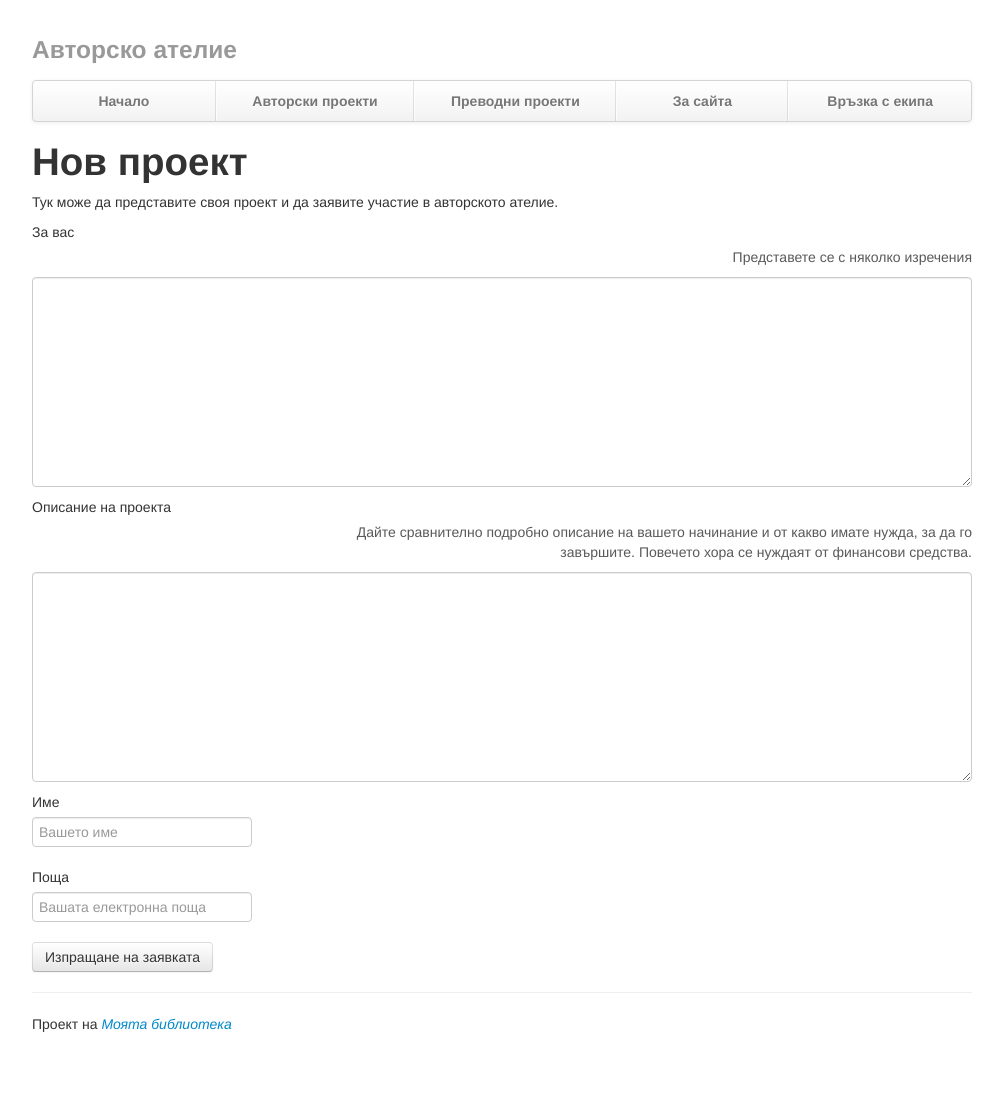
After one commit to chitanka/creatro, a PHP site: template app/views/projects-new.html.twig in a window 1280 px wide. The commit adds this page. Shown: the whole page, without its empty margins (138-1141 px from the left). Run offline with PHP 8.4, Linux system fonts and the light colour scheme; the template is opened without the code that fills it, so the values that code supplies are empty; some libraries are stand-ins or nearby versions.

Commit message:
add form for new projects

```diff
--- a/app/views/index.html.twig
+++ b/app/views/index.html.twig
@@ -4,7 +4,7 @@
 	<div class="intro">
 		<h1>Да творим заедно!</h1>
 		<p class="lead">Добре дошли в авторското ателие! Тук всеки може да представи свой проект за ново литературно произведение и да опише от каква помощ има нужда, за да го завърши.</p>
-		<a class="btn btn-large btn-success" href="/projects/new">Започване на нов проект</a>
+		<a class="btn btn-large btn-success" href="/projects/new">Заявка за нов проект</a>
 	</div>
 
 	<hr>
--- /dev/null
+++ b/app/views/projects-new.html.twig
@@ -0,0 +1,65 @@
+{% extends "base.html.twig" %}
+
+{% block content %}
+	<h1>Нов проект</h1>
+
+	{% if success_message is defined %}
+    <div class="alert alert-success">
+		{{ success_message }}
+    </div>
+	{% endif %}
+
+	{% if error_message is defined %}
+    <div class="alert alert-error">
+		{{ error_message }}
+    </div>
+	{% endif %}
+
+	<p>Тук може да представите своя проект и да заявите участие в авторското ателие.</p>
+
+	<form action="{{ path('projects-new') }}" method="post">
+		<div class="control-group">
+			<label class="control-label" for="inputAuthor">За вас</label>
+			<span class="help-block">Представете се с няколко изречения</span>
+			<div class="controls">
+				<textarea class="input-block-level" id="inputAuthor" name="author" rows="10" required>{{app.request.get('author')}}</textarea>
+			</div>
+		</div>
+
+		<div class="control-group">
+			<label class="control-label" for="inputProject">Описание на проекта</label>
+			<span class="help-block">Дайте сравнително подробно описание на вашето начинание и от какво имате нужда, за да го завършите. Повечето хора се нуждаят от финансови средства.</span>
+			<div class="controls">
+				<textarea class="input-block-level" id="inputProject" name="project" rows="10" required>{{app.request.get('message')}}</textarea>
+			</div>
+		</div>
+		<div class="control-group">
+			<label class="control-label" for="inputName">Име</label>
+			<div class="controls">
+				<input type="text" id="inputName" name="name" placeholder="Вашето име" required  value="{{app.request.get('name')}}">
+			</div>
+		</div>
+		<div class="control-group">
+			<label class="control-label" for="inputEmail">Поща</label>
+			<div class="controls">
+				<input type="text" id="inputEmail" name="email" placeholder="Вашата електронна поща" required  value="{{app.request.get('email')}}">
+			</div>
+		</div>
+
+		<div class="control-group">
+			<div class="controls">
+				<button type="submit" class="btn">Изпращане на заявката</button>
+			</div>
+		</div>
+	</form>
+{% endblock %}
+
+{% block stylesheets %}
+	{{parent()}}
+	<style>
+	.help-block {
+		padding-left: 30%;
+		text-align: right;
+	}
+	</style>
+{% endblock %}
```
Also changed, not shown: app/views/projects-create.html.twig (deleted, +0 -7 lines), web/index.php (+27 -5 lines).
